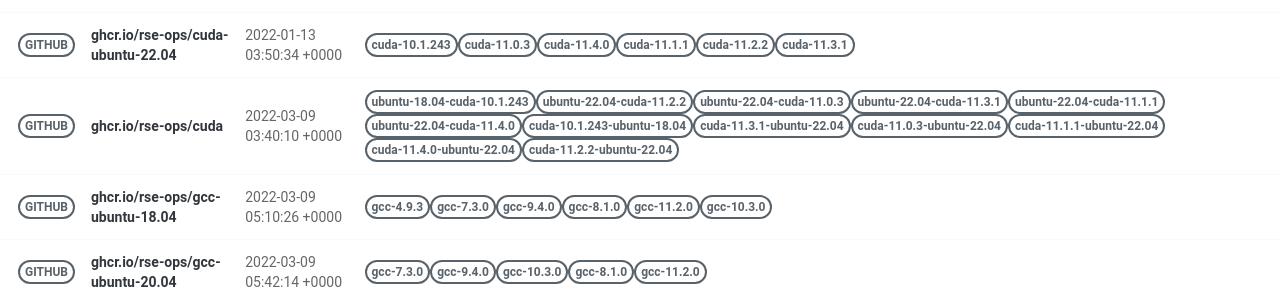
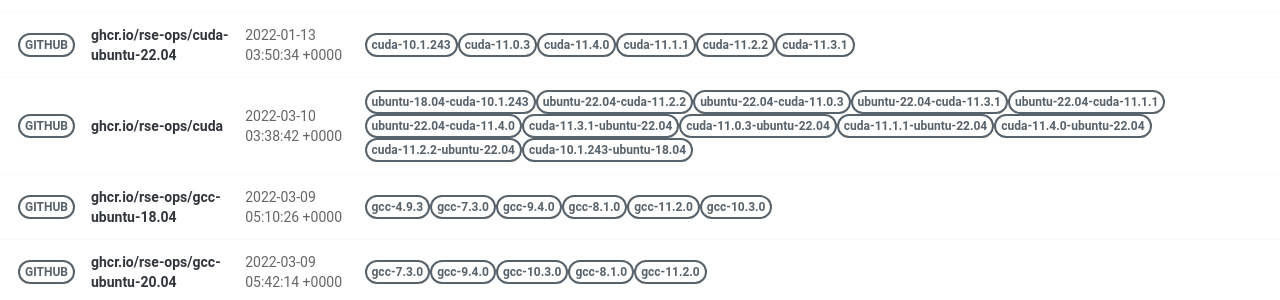
Before and after one commit to rse-ops/docker-images, a Jekyll site: the page built from pages/index.md, in a window 1280 px wide. Shown: the part 417-717 px from the top of the page. Built offline with Jekyll 4.4.1, drawn with Linux system fonts in a browser that asks for light colours; nearby versions of some CDN libraries.

Commit message:
Automated push to update library 2022-03-10

```diff
--- a/_library/ghcr.io-rse-ops-cuda.md
+++ b/_library/ghcr.io-rse-ops-cuda.md
@@ -1,7 +1,7 @@
 ---
 layout: container
 name: ghcr.io/rse-ops/cuda
-updated_at: 2022-03-09 03:40:10.020704
+updated_at: 2022-03-10 03:38:42.043633
 
 
 container_url: https://github.com/orgs/rse-ops/packages/container/package/cuda
```
Also changed, not shown: other parts of _library/ghcr.io-rse-ops-cuda.md (+3 -3 lines).
